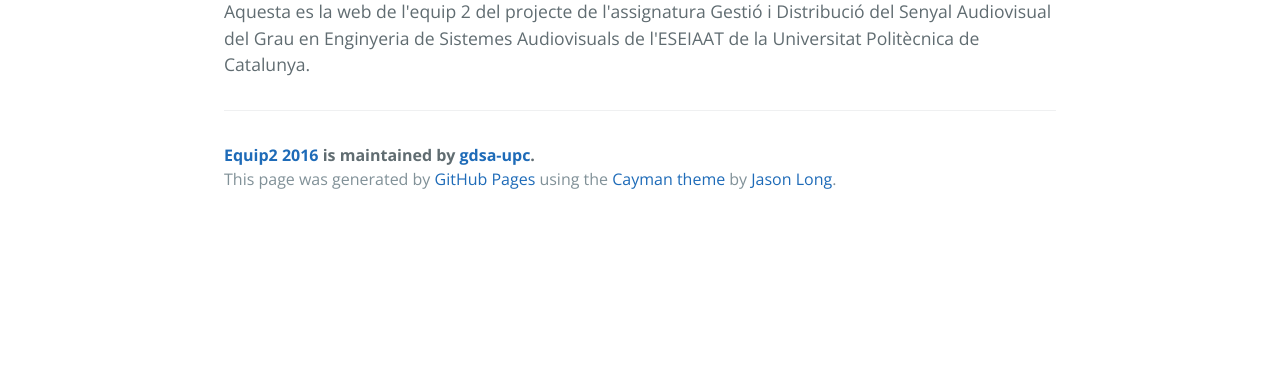
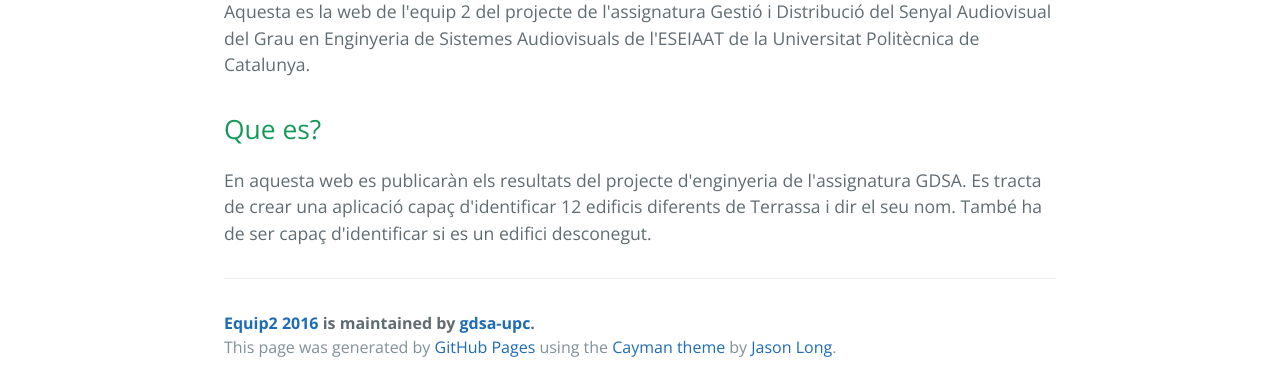
Before and after one commit to gdsa-upc/Enjoy-Exploring-Terrassa, a plain HTML site: page index.html in a window 1280 px wide. Shown: the part 440-831 px from the top of the page. Before the commit the page ends 800 px from the top, so only its background shows below. Drawn offline with nearby package versions, Linux system fonts and the light colour scheme.

Commit message:
Create gh-pages branch via GitHub

```diff
--- a/index.html
+++ b/index.html
@@ -24,6 +24,11 @@
 
 <p>Aquesta es la web de l'equip 2 del projecte de l'assignatura Gestió i Distribució del Senyal Audiovisual del Grau en Enginyeria de Sistemes Audiovisuals de l'ESEIAAT de la Universitat Politècnica de Catalunya.</p>
 
+<h2>
+<a id="que-es" class="anchor" href="#que-es" aria-hidden="true"><span aria-hidden="true" class="octicon octicon-link"></span></a>Que es?</h2>
+
+<p>En aquesta web es publicaràn els resultats del projecte d'enginyeria de l'assignatura GDSA. Es tracta de crear una aplicació capaç d'identificar 12 edificis diferents de Terrassa i dir el seu nom. També ha de ser capaç d'identificar si es un edifici desconegut.</p>
+
       <footer class="site-footer">
         <span class="site-footer-owner"><a href="https://github.com/gdsa-upc/Equip2_2016">Equip2 2016</a> is maintained by <a href="https://github.com/gdsa-upc">gdsa-upc</a>.</span>
 
--- a/params.json
+++ b/params.json
@@ -1,6 +1,6 @@
 {
   "name": "Equip2 2016",
   "tagline": "",
-  "body": "# INTRODUCCIÓ\r\nAquesta es la web de l'equip 2 del projecte de l'assignatura Gestió i Distribució del Senyal Audiovisual del Grau en Enginyeria de Sistemes Audiovisuals de l'ESEIAAT de la Universitat Politècnica de Catalunya.",
+  "body": "# INTRODUCCIÓ\r\nAquesta es la web de l'equip 2 del projecte de l'assignatura Gestió i Distribució del Senyal Audiovisual del Grau en Enginyeria de Sistemes Audiovisuals de l'ESEIAAT de la Universitat Politècnica de Catalunya.\r\n\r\n## Que es?\r\nEn aquesta web es publicaràn els resultats del projecte d'enginyeria de l'assignatura GDSA. Es tracta de crear una aplicació capaç d'identificar 12 edificis diferents de Terrassa i dir el seu nom. També ha de ser capaç d'identificar si es un edifici desconegut.",
   "note": "Don't delete this file! It's used internally to help with page regeneration."
 }
```
